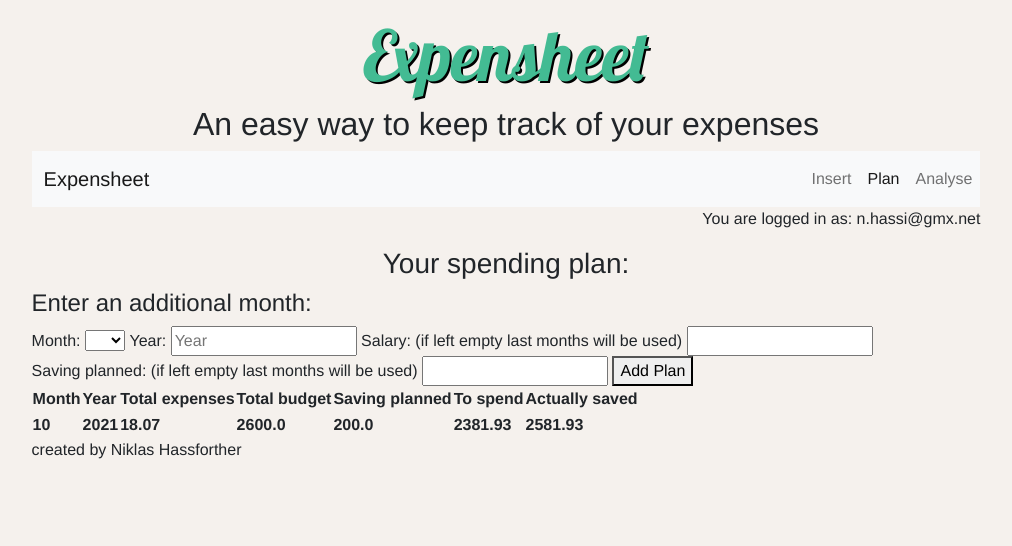
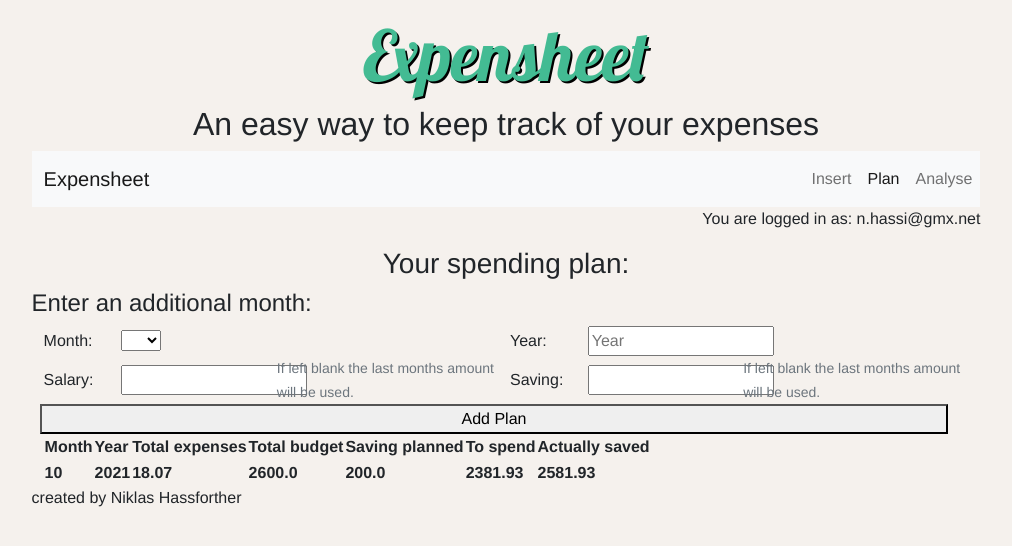
Before and after one commit to Dagalexxus/Expense_Calculator, a Flask app: page /plan in a window 1280 px wide. Shown: the top 546 px of the page, without its empty margins (134-1146 px from the left). Run offline with Flask 2, Linux system fonts and the light colour scheme; a user stored in the database is signed in; data comes from the database, SQL or seed files in the repository; lists and menus that the app fills with data are empty.

Commit message:
styled spacing and bug fix when using filters in analysis

```diff
--- a/templates/plan.html
+++ b/templates/plan.html
@@ -42,23 +42,63 @@
     <h4>Enter an additional month:</h4>
 </div>
 
-<div>
+<div class = "container-fluid">
     <form action = "/plan" method = "POST">
+        <div class = "row g-2 align-items-center">
+            <div class = "col-1">
                 <label for = "month">Month:</label>
+            </div>
+
+            <div class = "col-5">
                 <select id = "month" name = "month">
                     <option value = {{ month }} selected>{{ month }}</option>
                     {% for i in range (1, 13) %}
                         <option value = {{ i }}>{{ i }}</option>
                     {% endfor %}
                 </select>
+            </div>
+
+            <div class = "col-1">
                 <label for = "year">Year:</label>
+            </div>
+
+            <div class = "col-5">
                 <input id="year" name= "year" type = "number" placeholder = "Year">
-        <label for = "salary">Salary: (if left empty last months will be used)</label>
+            </div>
+        </div>
+
+        <div class = "row g-2 align-items-center">
+            <div class = "col-1">
+                <label for = "salary">Salary:</label>
+            </div>
+
+            <div class = "col-2">
                 <input type = "number" name = "salary" min = "0.00" step = "0.01" id = "salary">
-        <label for = "saving">Saving planned: (if left empty last months will be used)</label>
+            </div>
+
+            <div class = "col-3">
+                <span class = "form-text">
+                    If left blank the last months amount will be used.
+                </span>
+            </div>
+
+            <div class = "col-1">
+                <label for = "saving">Saving:</label>
+            </div>
+
+            <div class = "col-2">
                 <input type = "number" name = "saving" min = "0.00" step = "0.01" id = "saving">
+            </div>
 
+            <div class = "col-3">
+                <span class = "form-text">
+                    If left blank the last months amount will be used.
+                </span>
+            </div>
+
+        <div class = "row">
             <button type = "submit">Add Plan</button>
+        </div>
     </form>
 </div>
 
```
Lines whose indentation alone changed are shown as unchanged.
